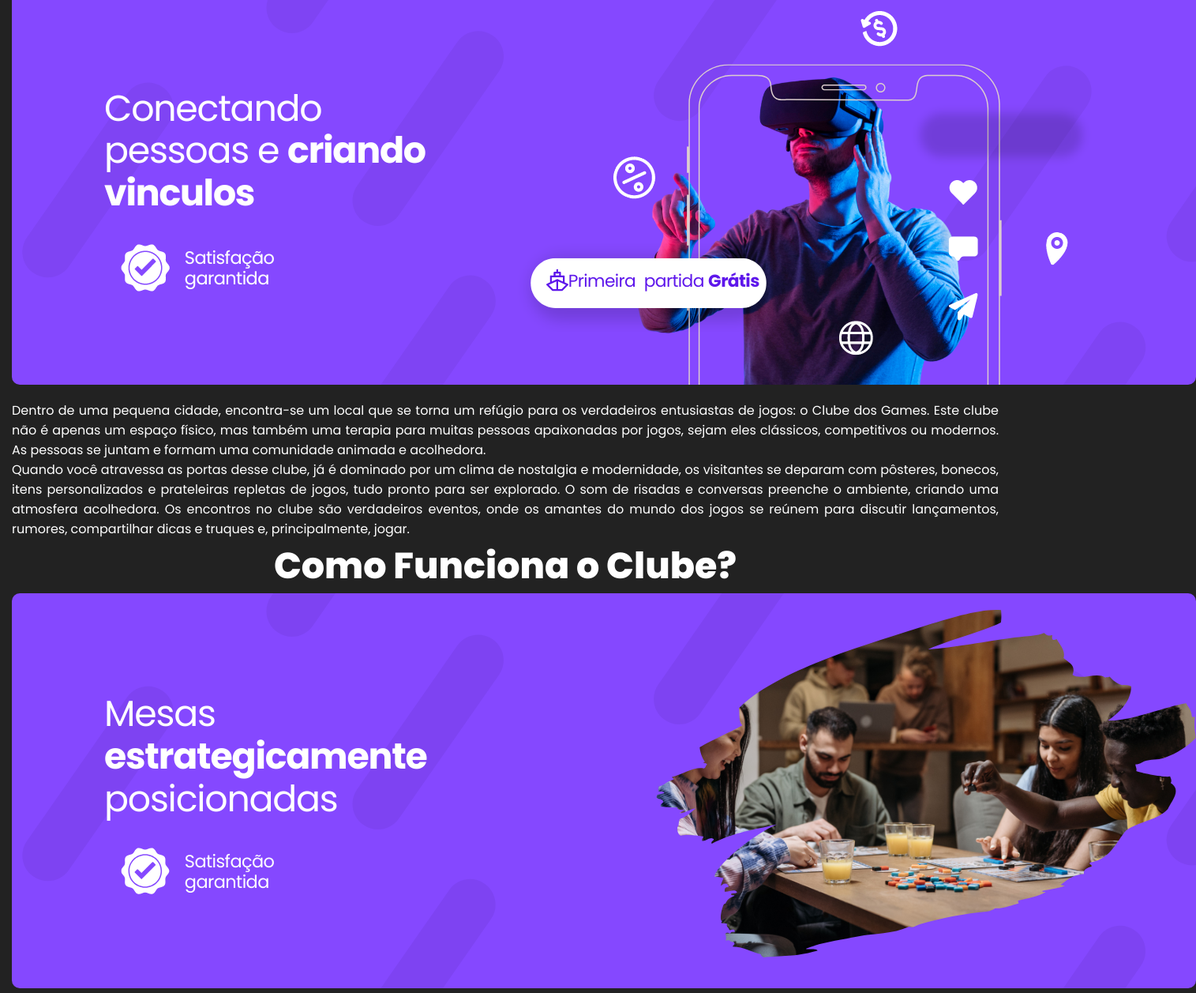
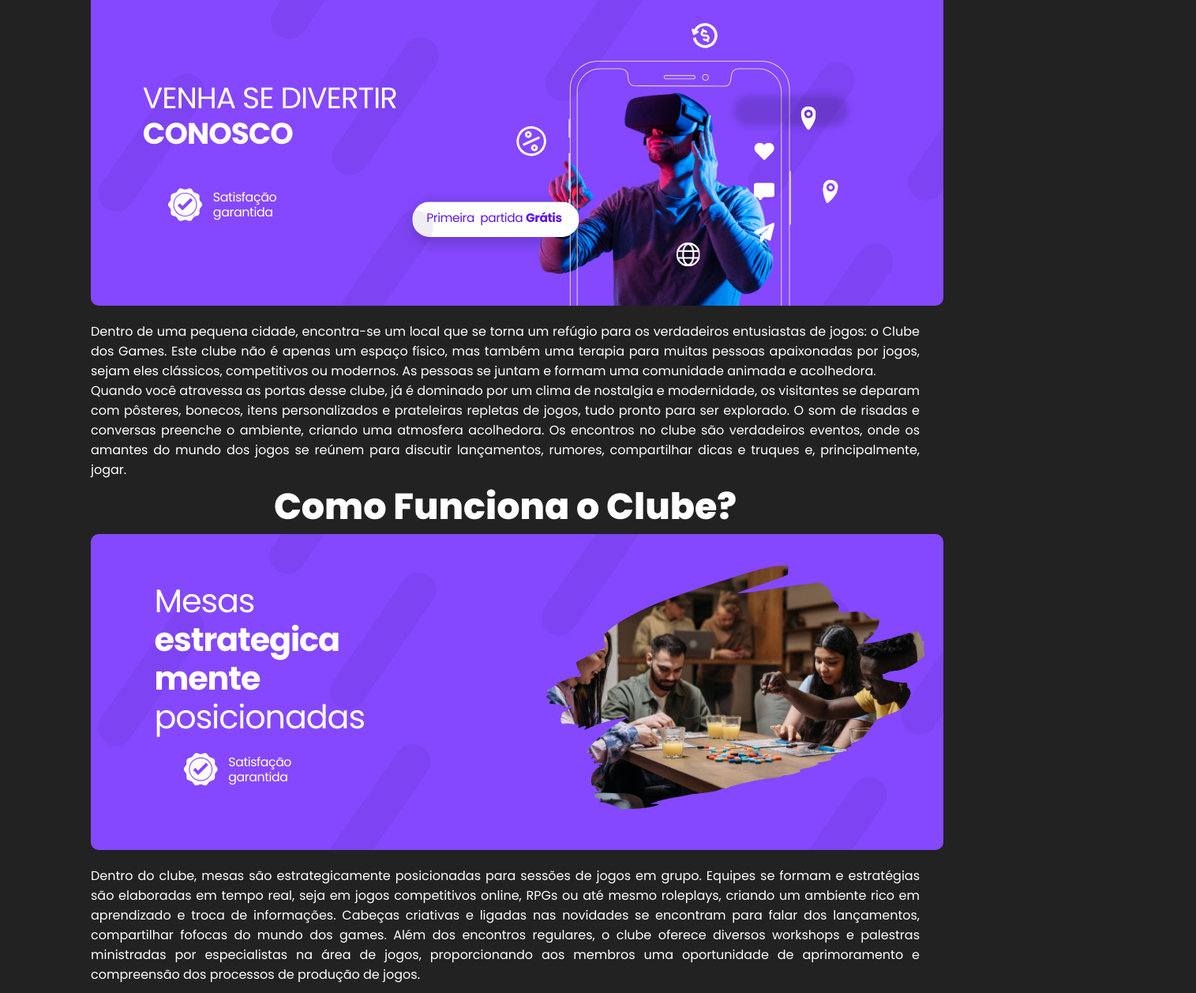
Before and after one commit to Sarahmahdavi/ADSM1A_clube_de_games, a website: page index.html in a window 1280 px wide. Shown: the part 161-1418 px from the top of the page at 79% size, 1515 px wide, since content can reach past the window. Drawn offline with Linux system fonts and the light colour scheme.

Commit message:
Atualização5

```diff
--- a/index.html
+++ b/index.html
@@ -23,7 +23,7 @@
     <main>
         <section id="about">
             <h2>Sobre Nós</h2>
-            <img src="/imagens/Conectando pessoas e criando vinculos.png" alt="sds">
+            <img src="/imagens/1.png" alt="sds">
 
 
             <p>Dentro de uma pequena cidade, encontra-se um local que se torna um refúgio para os
@@ -46,7 +46,7 @@
         </section>
         <section id="courses">
             <h2>Como Funciona o Clube?</h2>
-            <img src="/imagens/Conectando pessoas e criando vinculos (1).png" alt="banner 2">
+            <img src="/imagens/2.png" alt="banner 2">
             <p>Dentro do clube, mesas são estrategicamente posicionadas para sessões de jogos em
               grupo. Equipes se formam e estratégias são elaboradas em tempo real, seja em jogos
               competitivos online, RPGs ou até mesmo roleplays, criando um ambiente rico em
@@ -61,7 +61,7 @@
         </section>
         <section id="admissions">
             <h2>Diferencial</h2>
-            <img src="/imagens/Conectando pessoas e criando vinculos (2).png" alt="Banner 3">
+            <img src="/imagens/3.png" alt="Banner 3">
             <p>O principal destaque deste clube são as pessoas que o frequentam. É um lugar
               de harmonia e paz, onde indivíduos com diversas origens e experiências se reúnem em prol
               de um hobby em comum. Dentro do clube, todos são bem-vindos, independentemente de
@@ -71,7 +71,7 @@
         </section>
         <section id="contact">
             <h2>Entre em Contato</h2>
-            <img src="/imagens/Conectando pessoas e criando vinculos (3).png" alt="Banner 4">
+            <img src="/imagens/4.png" alt="Banner 4">
             <p>Você tem alguma dúvida, sugestão ou quer simplesmente compartilhar sua paixão por games conosco? Não hesite em nos contatar! Estamos sempre abertos para ouvir você!!. </p>
 
             <p>E-mail: seuemail@exemplo.com
--- a/styles.css
+++ b/styles.css
@@ -55,7 +55,7 @@ body {
 main {
   margin: 0 auto;
   padding: 15px;
-  max-width: 1500px;
+  max-width: 1080px;
 }
 
 h1 {
```
Also changed, not shown: imagens/1.png (added), imagens/2.png (added), imagens/3.png (added), imagens/4.png (added), imagens/Conectando pessoas e criando vinculos (1).png (deleted), imagens/Conectando pessoas e criando vinculos (2).png (deleted), imagens/Conectando pessoas e criando vinculos (3).png (deleted), imagens/Conectando pessoas e criando vinculos.png (deleted).
